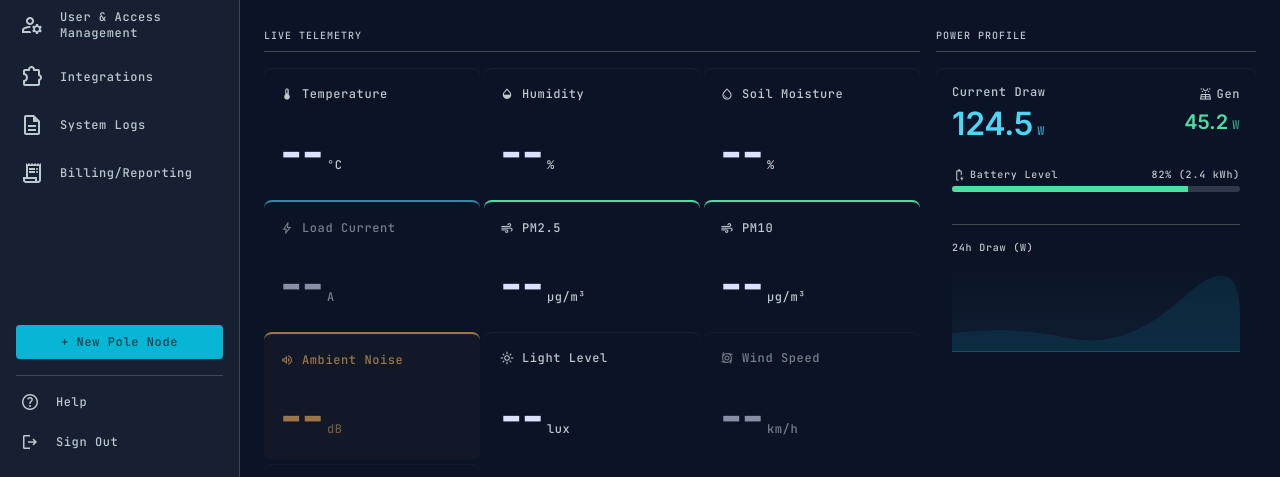
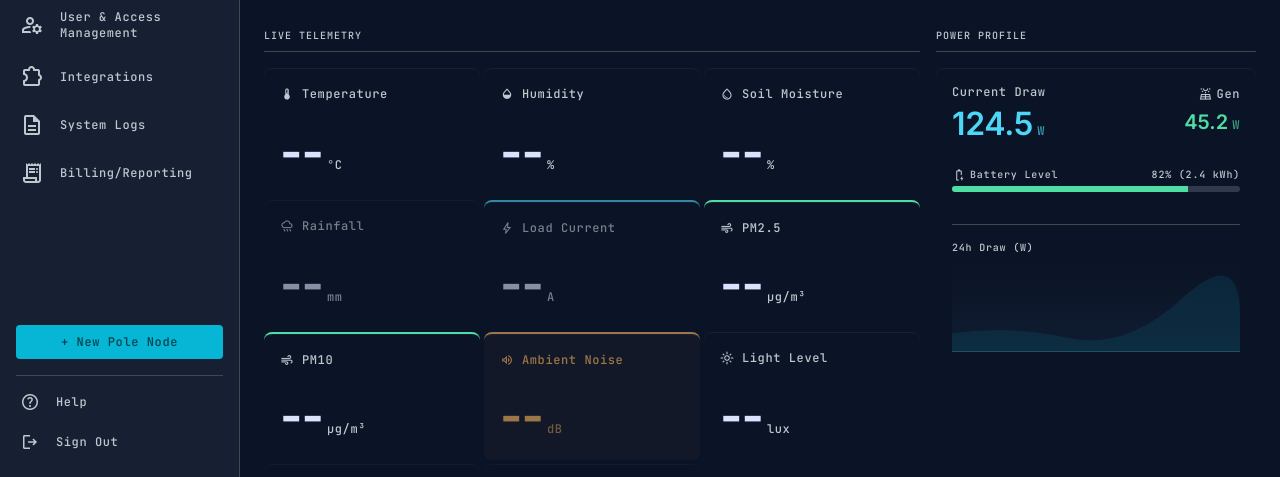
Before and after one commit to SouravPoudyal/vega-sacs-os, a website: page public/pole-management.html in a window 1280 px wide. Shown: the part 235-712 px from the top of the page. Drawn offline with nearby package versions, Linux system fonts and the light colour scheme.

Commit message:
Add rainfall sensor UI (pending hardware integration)

```diff
--- a/public/pole-management.html
+++ b/public/pole-management.html
@@ -329,6 +329,20 @@
 <div class="flex items-baseline gap-1">
 <span class="font-display-lg text-display-lg text-on-surface flash-value" id="liveSoil">--</span>
 <span class="font-label-md text-label-md text-on-surface-variant">%</span>
+</div>
+</div>
+<!-- Rainfall — no rain gauge wired to the firmware yet; card kept as a
+     placeholder for when the sensor is added to the hardware. Once the
+     firmware starts broadcasting a `rain` field on <SENSOR,...>, remove
+     `opacity-60` and this comment — updateSensors() already reads it. -->
+<div class="glass-panel p-card-padding rounded-lg flex flex-col justify-between h-32 opacity-60">
+<div class="flex items-center gap-2 text-on-surface-variant">
+<span class="material-symbols-outlined text-sm">rainy</span>
+<span class="font-label-md text-label-md">Rainfall</span>
+</div>
+<div class="flex items-baseline gap-1">
+<span class="font-display-lg text-display-lg text-on-surface" id="liveRain">--</span>
+<span class="font-label-md text-label-md text-on-surface-variant">mm</span>
 </div>
 </div>
 <!-- Load Current (ACS756) — sensor removed from firmware (DC-only
@@ -816,6 +830,7 @@ function updateSensors(msg) {
   flashValue('liveLux', fmtOrDash(msg.lux));
   flashValue('livePm25', fmtOrDash(msg.pm25)); // -1 from firmware = "no AQI sensor wired yet"
   flashValue('livePm10', fmtOrDash(msg.pm10));
+  flashValue('liveRain', fmtOrDash(msg.rain)); // no rain gauge on the hardware yet — firmware doesn't send `rain`, so this stays "--" until it does
 
   recordHistory(msg.temp, msg.hum, msg.soil);
   syncBrightnessUI(msg.bright, msg.autobright);
```
Also changed, not shown: public/fleet-overview.html (+2 -0 lines).
